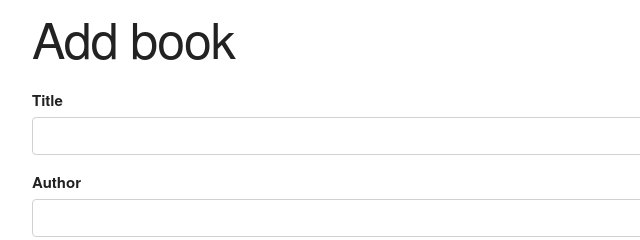
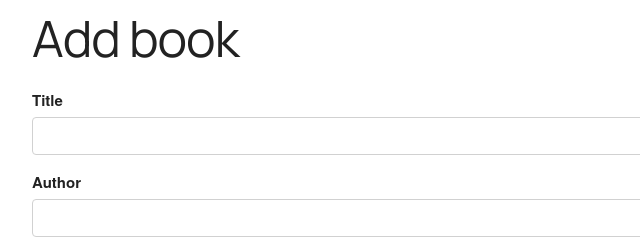
Before and after one commit to octavyrun/Book-List, a plain HTML site: page index.html in a window 1280 px wide. Shown: the top 240 px of the page, 128-768 px from the left. Drawn offline with nearby package versions, Linux system fonts and the light colour scheme.

Commit message:
Final commit

```diff
--- a/index.html
+++ b/index.html
@@ -5,12 +5,19 @@
     <meta charset="UTF-8">
     <meta http-equiv="X-UA-Compatible" content="IE=edge">
     <meta name="viewport" content="width=device-width, initial-scale=1.0">
+    <link rel="preconnect" href="https://fonts.googleapis.com">
+    <link rel="preconnect" href="https://fonts.gstatic.com" crossorigin>
+    <link href="https://fonts.googleapis.com/css2?family=Manrope&display=swap" rel="stylesheet">
     <link rel="stylesheet" href="https://cdnjs.cloudflare.com/ajax/libs/skeleton/2.0.4/skeleton.min.css">
     <link rel="stylesheet" href="https://cdnjs.cloudflare.com/ajax/libs/font-awesome/6.1.1/css/all.min.css"
         integrity="sha512-KfkfwYDsLkIlwQp6LFnl8zNdLGxu9YAA1QvwINks4PhcElQSvqcyVLLD9aMhXd13uQjoXtEKNosOWaZqXgel0g=="
         crossorigin="anonymous" referrerpolicy="no-referrer" />
     <title>Book List</title>
     <style>
+        h1 {
+            font-family: 'Manrope', sans-serif;
+        }
+
         .success,
         .error {
             color: white;
```
